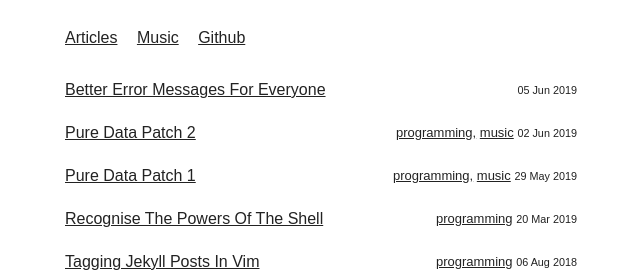
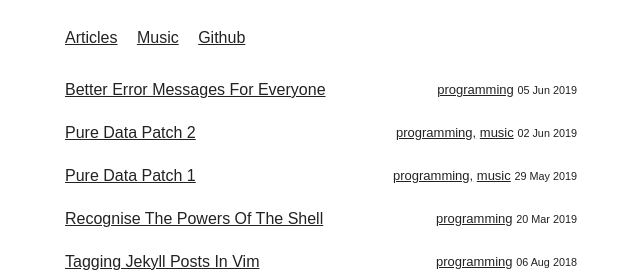
Before and after one commit to joereynolds/joereynolds.github.io, a Jekyll site: the page built from index.html, in a window 1280 px wide. Shown: the top 275 px of the page, without its empty margins (319-959 px from the left). Built offline with Jekyll 4.4.1, drawn with Linux system fonts in a browser that asks for light colours; some web fonts are replaced.

Commit message:
Add tags

```diff
--- a/_posts/2019-06-05-better-error-messages-for-everyone.md
+++ b/_posts/2019-06-05-better-error-messages-for-everyone.md
@@ -1,3 +1,8 @@
+---
+layout: default
+tags: programming
+---
+
 # Better error messages for everyone
 
 An all too common thing for all developers (not just newbies) is vague error
```
